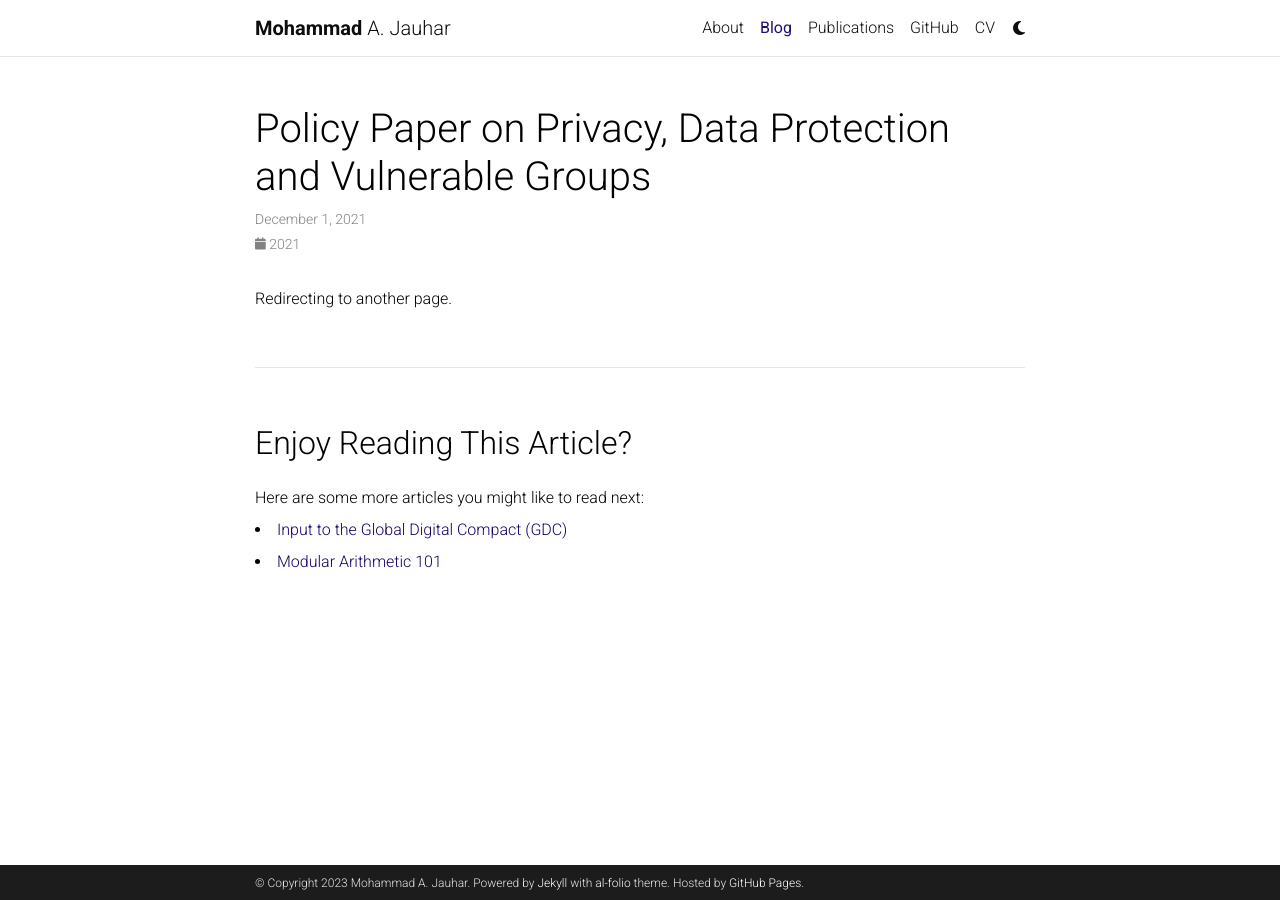
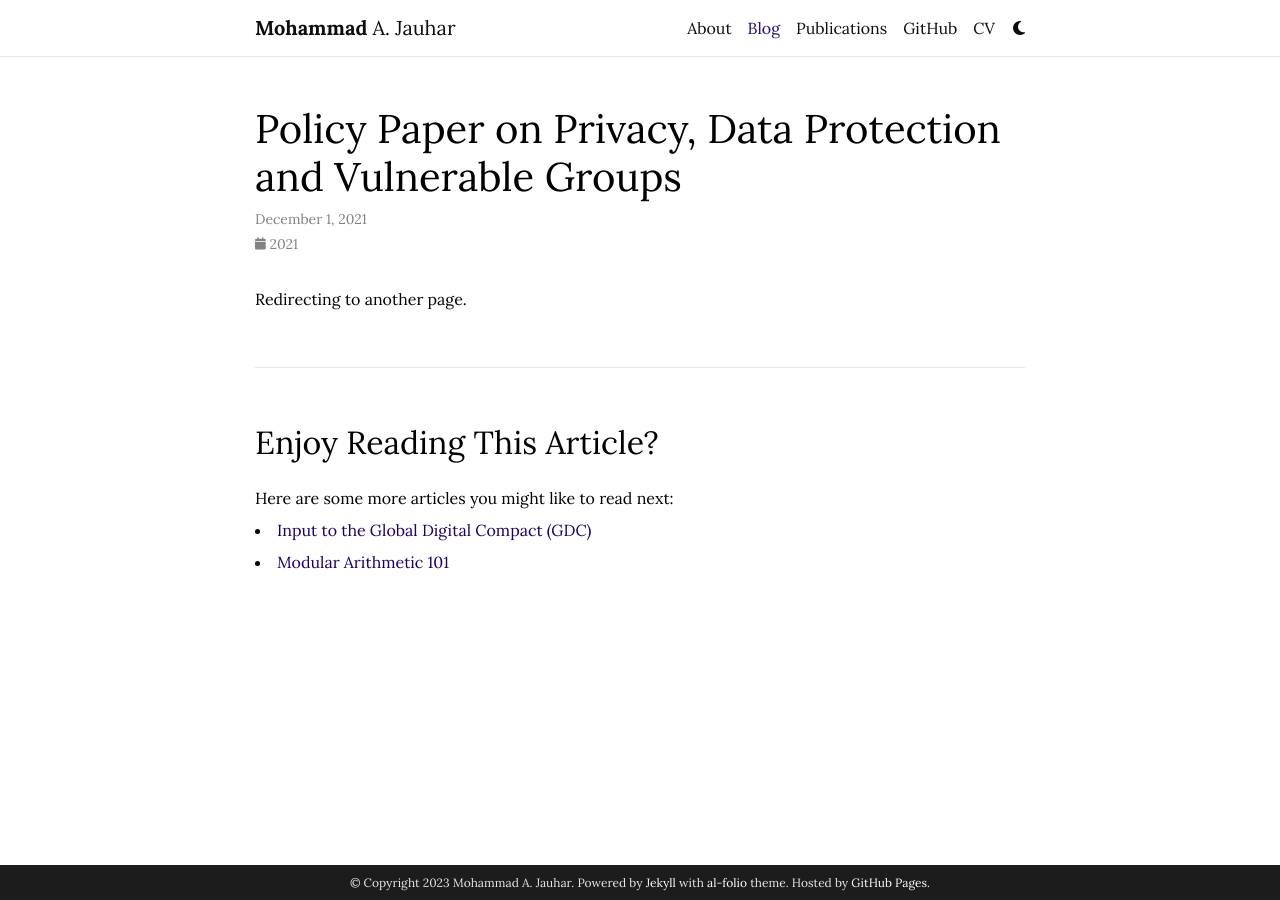
Before and after one commit to majauhar/majauhar.github.io, a Jekyll site: the page built from _posts/2021-12-02-youthxpolicy.md, in a window 1280 px wide. Built offline with Jekyll 4.4.1, drawn with Linux system fonts in a browser that asks for light colours; full-size pictures stand in for the smaller copies a plugin makes; comment, search, counter and statistics services are not loaded; a style sheet for code colours, icons or effects is not loaded.

Commit message:
font-family change

```diff
--- a/_config.yml
+++ b/_config.yml
@@ -105,7 +105,7 @@ youtube_id: # your youtube channel id (youtube.com/@<youtube_id>)
 discord_id: # your discord id (18-digit unique numerical identifier)
 
 contact_note: >
-  The best way to reach me is via email or Twitter. My personal email is mohammad(dot)a(dot)jauhar(at)gmail(dot)com
+  The best way to reach me is via email or Twitter. My personal email is mohammad (dot) a (dot) jauhar (at) gmail (dot) com
 
 # -----------------------------------------------------------------------------
 # Analytics and search engine verification
--- a/_includes/head.html
+++ b/_includes/head.html
@@ -12,7 +12,7 @@
     <link rel="stylesheet" href="https://cdn.jsdelivr.net/npm/@fortawesome/fontawesome-free@{{ site.fontawesome.version }}/css/all.min.css" integrity="{{ site.fontawesome.integrity }}" crossorigin="anonymous">
     <link rel="stylesheet" href="https://cdn.jsdelivr.net/npm/academicons@{{ site.academicons.version }}/css/academicons.min.css" integrity="{{ site.academicons.integrity }}" crossorigin="anonymous">
     <link rel="stylesheet" type="text/css" href="https://fonts.googleapis.com/css?family=Roboto:300,400,500,700|Roboto+Slab:100,300,400,500,700|Material+Icons">
-    <!-- <link href="https://fonts.googleapis.com/css2?family=Chakra+Petch:ital,wght@0,300;0,400;0,500;0,600;0,700;1,300;1,400;1,500;1,600;1,700&display=swap" rel="stylesheet"> -->
+    <link href="https://fonts.googleapis.com/css2?family=Lora:ital,wght@0,400;0,500;0,600;0,700;1,400;1,500;1,600;1,700&family=Rubik:ital,wght@0,300;0,400;0,500;0,600;0,700;1,300;1,400;1,500;1,600;1,700&display=swap" rel="stylesheet">
     <!-- Code Syntax Highlighting -->
     <link rel="stylesheet" href="https://cdn.jsdelivr.net/gh/jwarby/jekyll-pygments-themes@master/{{ site.highlight_theme_light | append: '.css' }}" media="" id="highlight_theme_light" />
 
--- a/_sass/_base.scss
+++ b/_sass/_base.scss
@@ -19,6 +19,9 @@ strong {
   color: var(--global-text-color);
 }
 
+body {
+  font-family:'Lora', serif;
+}
 hr {
   border-top: 1px solid var(--global-divider-color);
 }
@@ -331,6 +334,7 @@ blockquote {
 footer.fixed-bottom {
   background-color: var(--global-footer-bg-color);
   font-size: 0.75rem;
+  text-align: center;
 
   .container {
     color: var(--global-footer-text-color);
--- a/_sass/_layout.scss
+++ b/_sass/_layout.scss
@@ -21,6 +21,7 @@ body.sticky-bottom-footer {
   // Remove padding below footer.
   padding-bottom: 0;
 }
+
 
 .container {
   max-width: $max-content-width;
```
Also changed, not shown: _pages/publications.md (+1 -1 lines), _posts/2021-12-02-youthxpolicy.md (+1 -1 lines).
